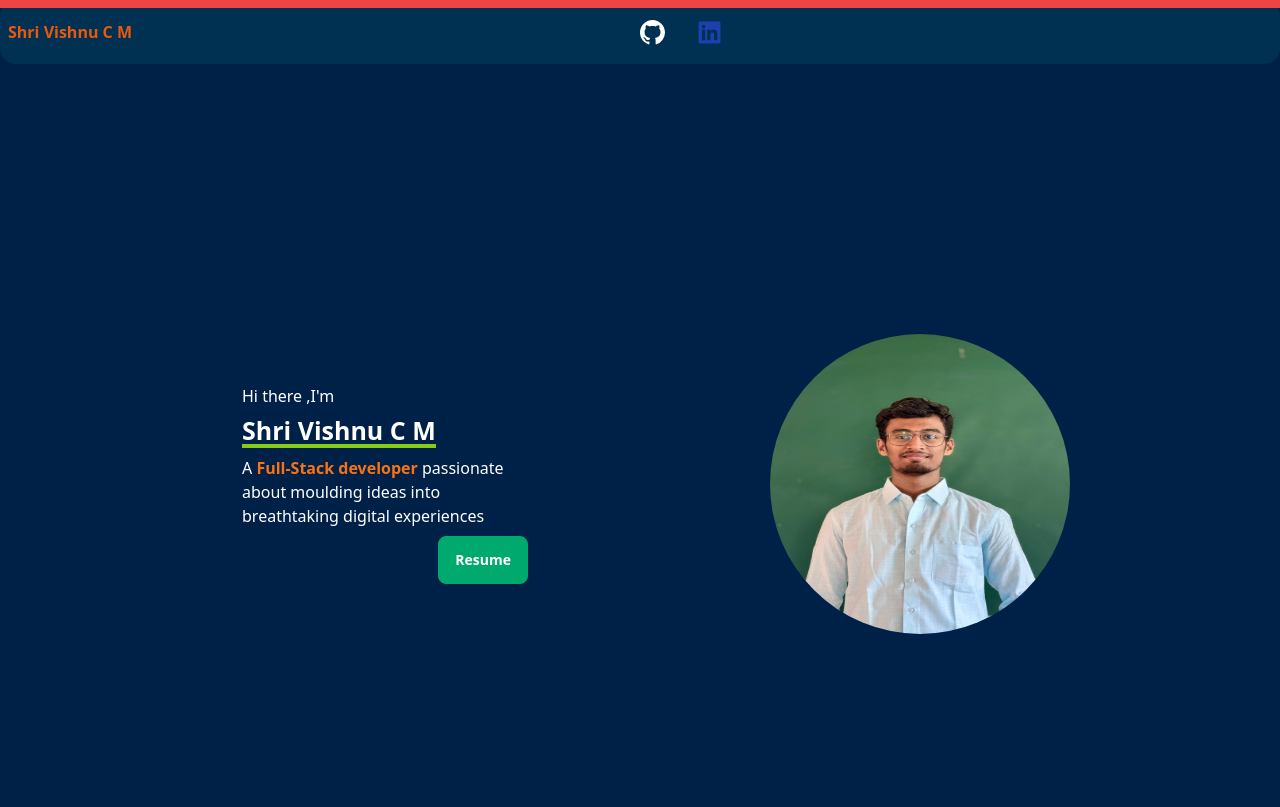
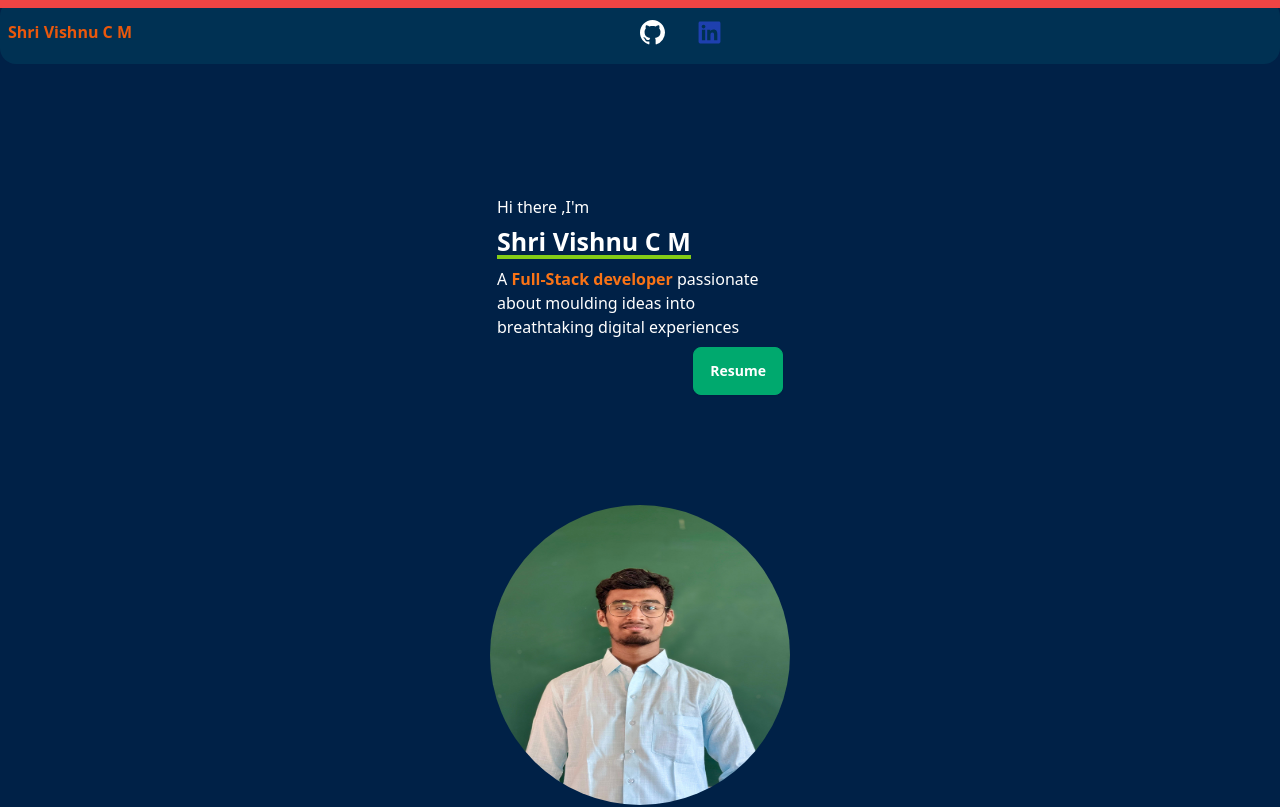
Before and after one commit to SHRIVISHNU-CM/Portfolio, a React (Vite) app: page / in a window 1280 px wide. Shown: the top 807 px of the page. Built offline with nearby package versions, Linux system fonts and the light colour scheme.

Commit message:
x initial

```diff
--- a/src/Components/Head.jsx
+++ b/src/Components/Head.jsx
@@ -3,7 +3,7 @@ import Pic from "../public/Vishnu.jpeg"
 function Head() {
     return (
         <>
-            <div className="flex justify-evenly items-center my-5 text-white h-[100vh]">
+            <div className="flex justify-evenly items-center lg:flex-center flex-col my-5 text-white h-[100vh]">
                 <div className="card w-[350px]">
                     <div className="card-body">
                         <motion.h2
```
